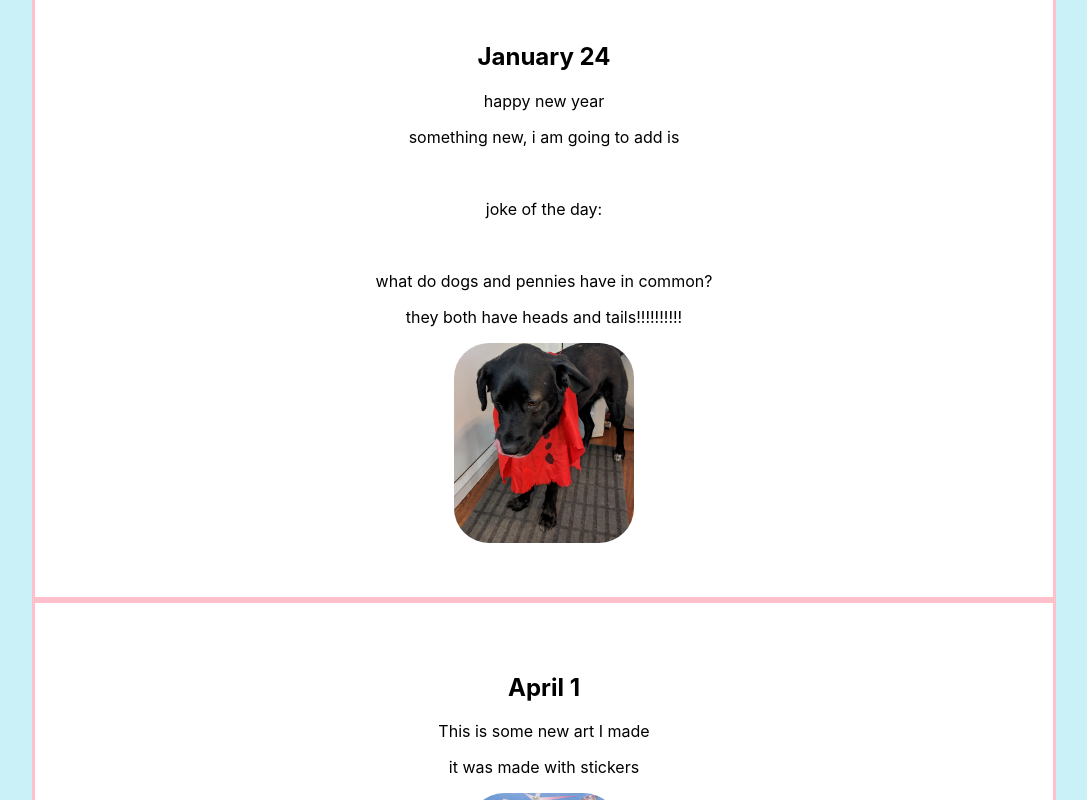
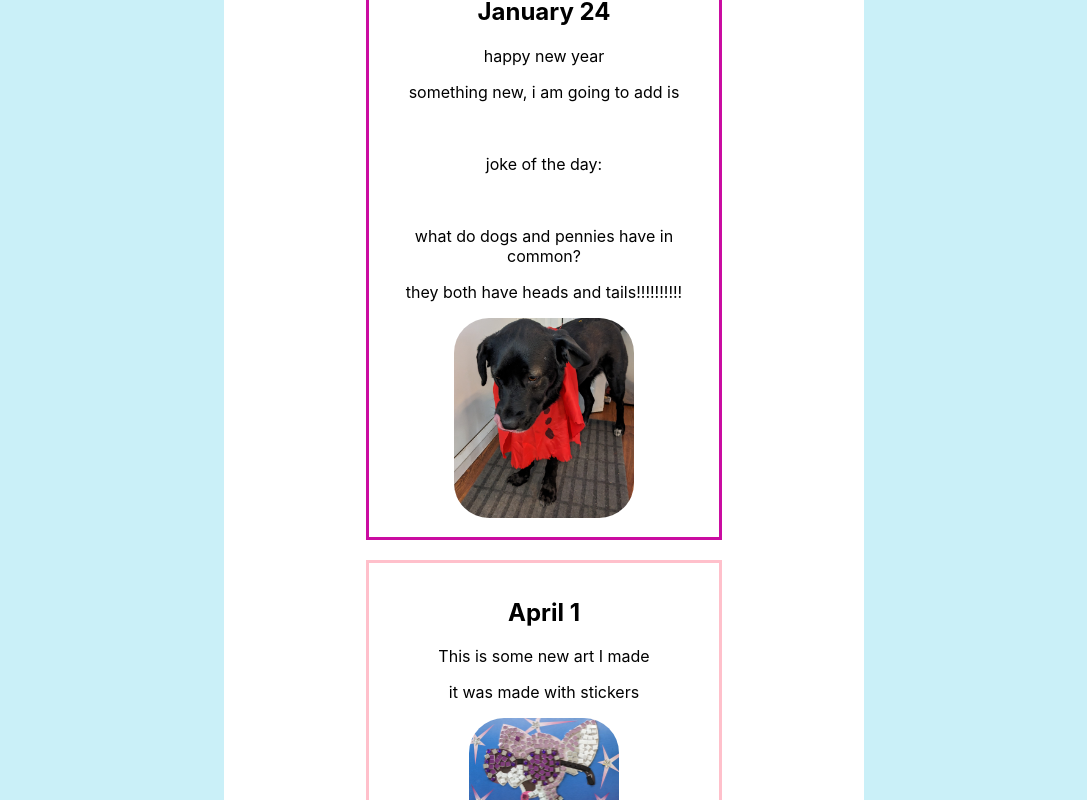
Before and after one commit to kennyvigar/CatBlog, a React (Create React App) app: page / in a window 1280 px wide. Shown: the part 1023-1823 px from the top of the page, without its empty margins (96-1183 px from the left). Built offline with nearby package versions, Linux system fonts and the light colour scheme; no server answers; a web font is replaced by a local one.

Commit message:
(css):styling changes

```diff
--- a/src/components/cardHolder/EpsNews.js
+++ b/src/components/cardHolder/EpsNews.js
@@ -23,7 +23,7 @@ const epsNews = () => {
 
             </div>
 
-            <div className={styles.blogBrick1}>
+            <div className={styles.blogBrick2}>
                 <h2>January 24 </h2>
                 <p>happy new year</p>
                 <p>something new, i am going to add is</p>
--- a/src/components/cardHolder/cardHolder.module.css
+++ b/src/components/cardHolder/cardHolder.module.css
@@ -86,9 +86,11 @@ img {
 
 
 .epsnews{
-  width:80%;
+  width:50%;
   margin: 0 auto;
-  margin-bottom: 90px;
+  padding-top: 20px;
+  padding-bottom: 20px;
+
 
 
   /* height:; */
@@ -99,15 +101,20 @@ img {
 
 .blogBrick1{
   border: 3px solid pink;
-  padding: 50px;
+  padding: 15px;
+  margin: auto;
+  margin-top:20px;
+  margin-bottom:20px;
+  width:50%;
 }
 
 .blogBrick2{
   border: 3px solid rgb(202, 12, 161);
-  padding: 50px;
-  margin-left: 200;
-  margin-right: 200;
-  width:auto;
+  padding: 15px;
+  margin: auto;
+  width:50%;
+  margin-top:20px;
+  margin-bottom:20px;
 }
 
 @media only screen and (max-device-width: 480px) {
```
